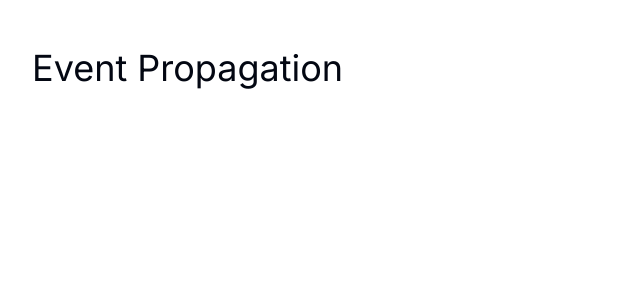
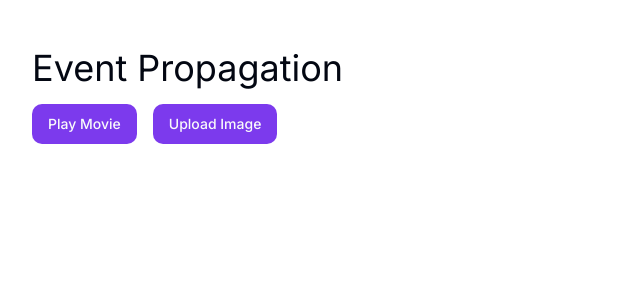
Before and after one commit to codingjogo/react-nextjs-tutorial, a Next.js app: page / in a window 1280 px wide. Shown: the top 300 px of the page, without its empty margins (0-640 px from the left). Built offline with nearby package versions, Linux system fonts and the light colour scheme.

Commit message:
feat : Tool Bar

```diff
--- a/app/page.tsx
+++ b/app/page.tsx
@@ -1,10 +1,11 @@
+import { Toolbar } from "@/components/Toolbar";
 
 export default function Home() {
 
   return (
     <main className="container py-12">
       <h1 className="text-4xl mb-4">Event Propagation</h1>
-
+      <Toolbar />
     </main>
   );
 }
--- /dev/null
+++ b/components/Toolbar.tsx
@@ -0,0 +1,18 @@
+'use client';
+
+import React from "react";
+import { Button } from "./ui/button";
+
+export const Toolbar = () => {
+	return (
+		<div
+			className="Toolbar flex gap-4"
+			onClick={() => {
+				alert("You clicked on the toolbar!");
+			}}
+		>
+			<Button onClick={() => alert("Playing!")}>Play Movie</Button>
+			<Button onClick={() => alert("Uploading!")}>Upload Image</Button>
+		</div>
+	);
+};
```
